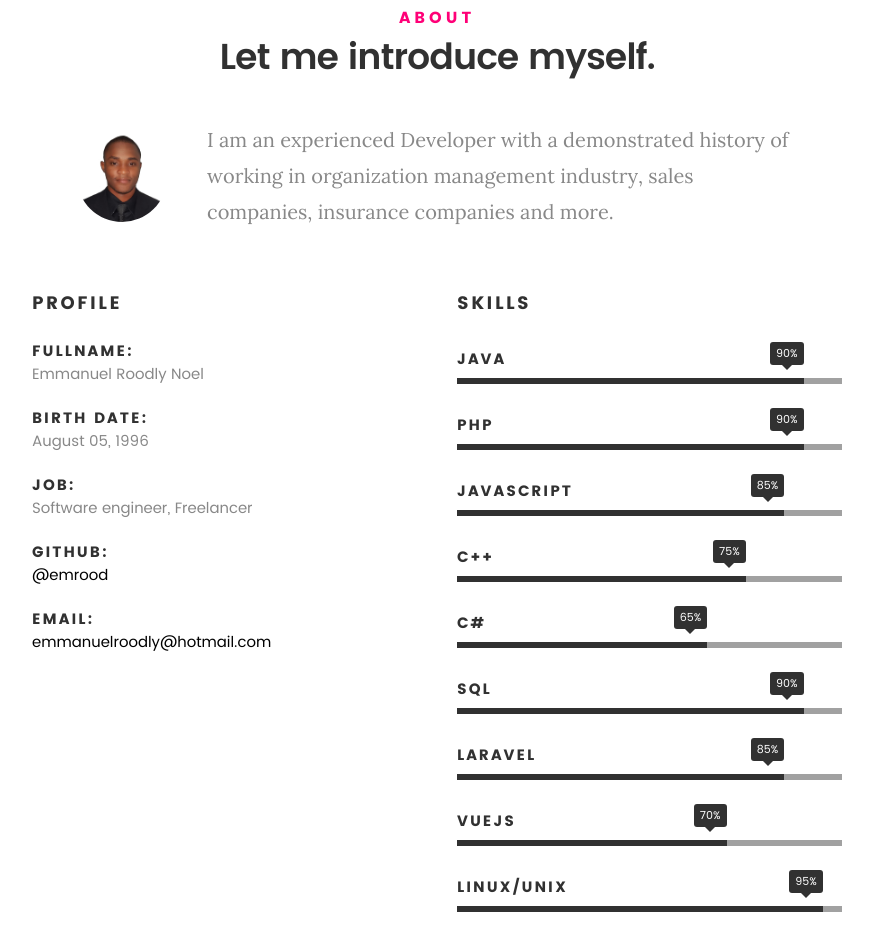
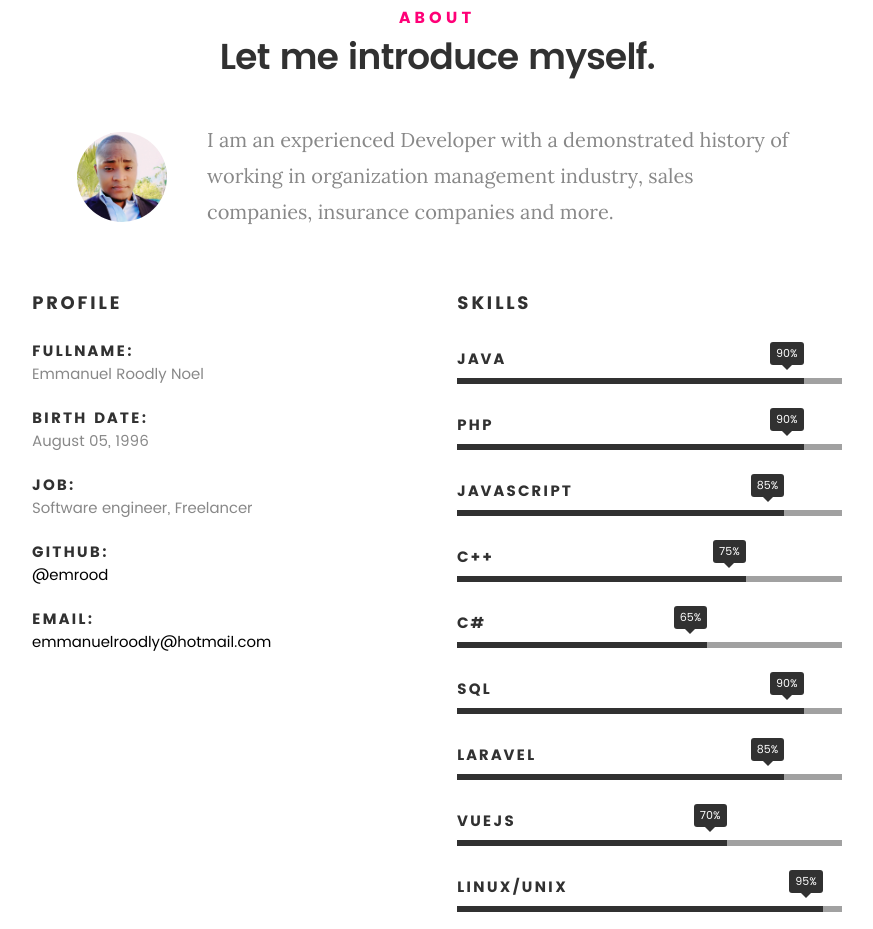
Before and after one commit to emrood/emrood.github.io, a plain HTML site: page index.html in a window 1280 px wide. Shown: the part 917-1846 px from the top of the page, without its empty margins (203-1076 px from the left). Drawn offline with Linux system fonts and the light colour scheme; files whose address does not match are found by name.

Commit message:
profile pic

```diff
--- a/index.html
+++ b/index.html
@@ -10,7 +10,7 @@
     <!--- basic page needs
     ================================================== -->
     <meta charset="utf-8">
-    <title>Emrood</title>
+    <title>Emmanuel Noel</title>
     <meta name="description" content="">
     <meta name="author" content="">
 
@@ -113,7 +113,7 @@
 
             <div class="intro-info">
 
-                <img src="images/profile-pic.jpg" alt="Profile Picture">
+                <img src="images/profile.jpg" alt="Profile Picture">
 
                 <p class="lead">I am an experienced Developer with a demonstrated history of working in organization
                     management industry, sales companies, insurance companies and more.</p>
```
Also changed, not shown: images/profile.jpg (added).
